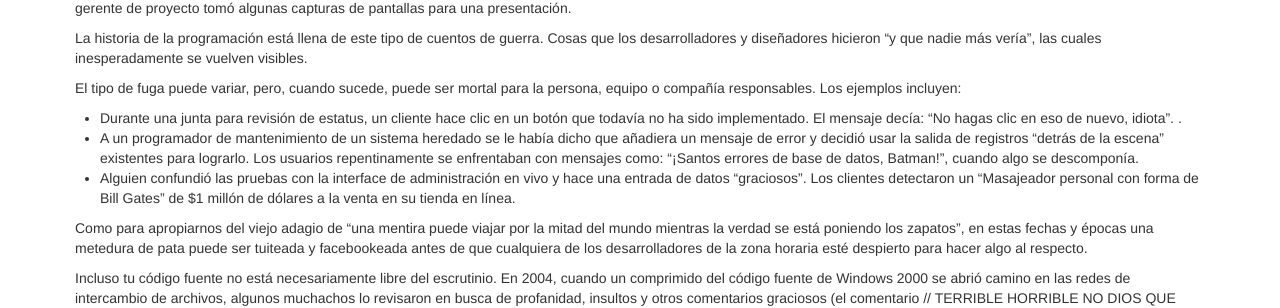
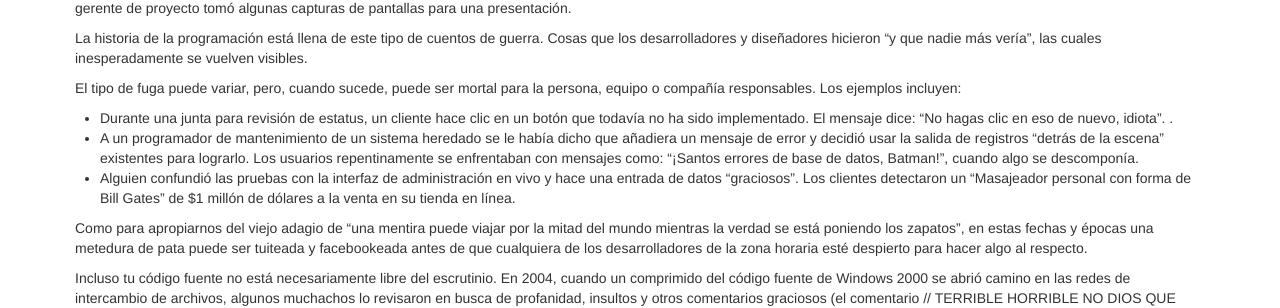
Before and after one commit to esparta/97cosas, a Jekyll site: the page built from programador/no-seas-lindo-pruebas.md, in a window 1280 px wide and 1086 px high. Shown: the part 395-703 px from the top of the window. Built offline with Jekyll 4.4.1, drawn with Linux system fonts in a browser that asks for light colours; comment, search, counter and statistics services are not loaded.

Commit message:
Style corrections no-seas-lindo-pruebas

```diff
--- a/programador/no-seas-lindo-pruebas.md
+++ b/programador/no-seas-lindo-pruebas.md
@@ -30,14 +30,14 @@ El tipo de fuga puede variar, pero, cuando sucede, puede ser mortal para
 la persona, equipo o compañía responsables. Los ejemplos incluyen:
 
 - Durante una junta para revisión de estatus, un cliente hace clic en un
-botón que todavía no ha sido implementado. El mensaje decía: “No hagas
+botón que todavía no ha sido implementado. El mensaje dice: “No hagas
 clic en eso de nuevo, idiota”. .
 - A un programador de mantenimiento de un sistema heredado se le había
 dicho que añadiera un mensaje de error y decidió usar la salida de
 registros “detrás de la escena” existentes para lograrlo. Los usuarios
 repentinamente se enfrentaban con mensajes como: “¡Santos errores de
 base de datos, Batman!”, cuando algo se descomponía.
-- Alguien confundió las pruebas con la interface de administración en vivo
+- Alguien confundió las pruebas con la interfaz de administración en vivo
 y hace una entrada de datos “graciosos”. Los clientes detectaron un
 “Masajeador personal con forma de Bill Gates” de $1 millón de dólares a
 la venta en su tienda en línea.
```
